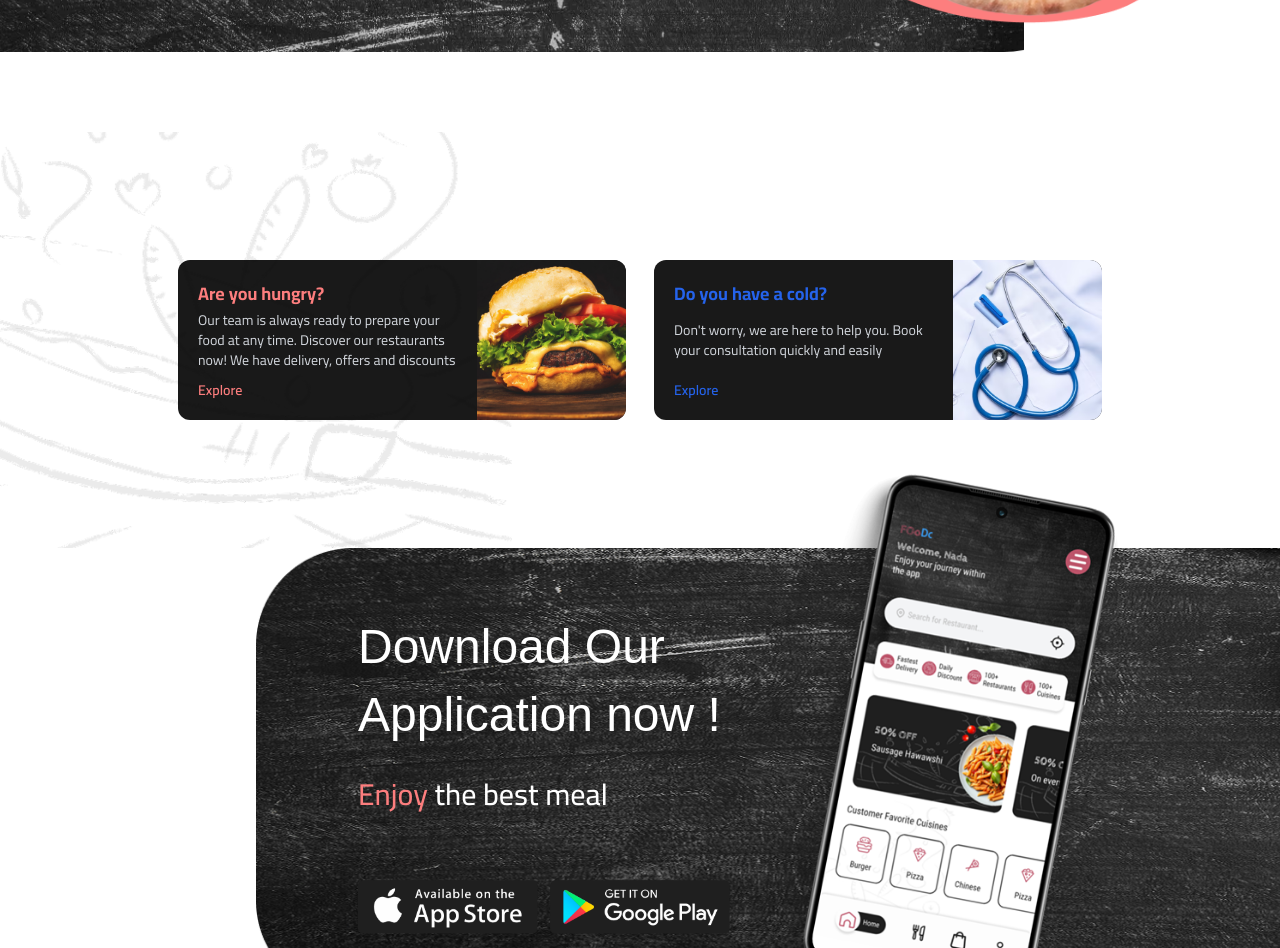
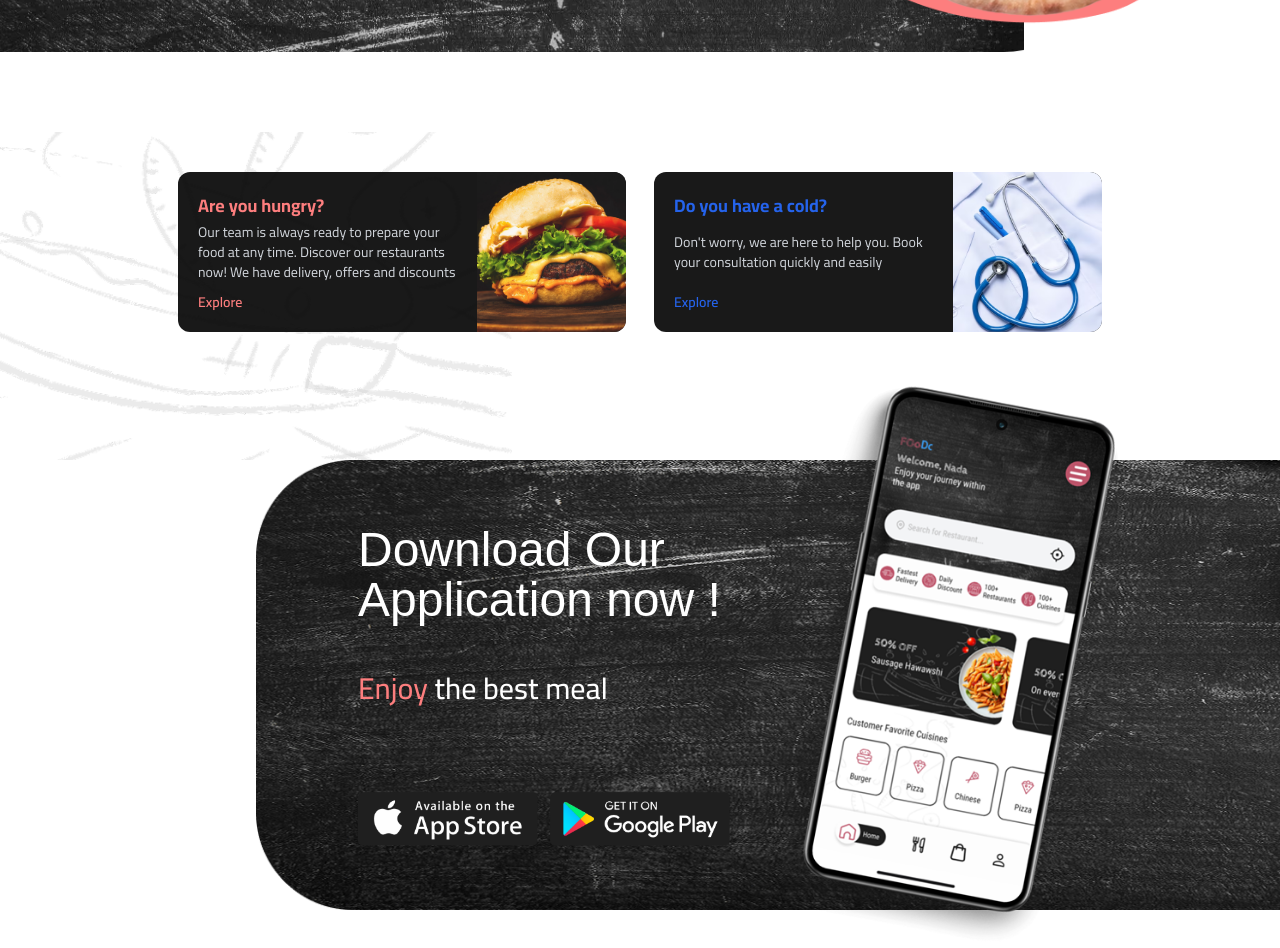
Before and after one commit to khaledas90/yalla-order, a Next.js app: page /AboutUs in a window 1280 px wide. Shown: the part 2180-3128 px from the top of the page. Built offline with nearby package versions, Linux system fonts and the light colour scheme; a web font is replaced by a local one.

Commit message:
Landing page alomst done but with finish touches

```diff
--- a/src/app/[locale]/(home)/_components/BeWithUsPartner.tsx
+++ b/src/app/[locale]/(home)/_components/BeWithUsPartner.tsx
@@ -25,7 +25,7 @@ const BeWithUs: React.FC = () => {
             <span className="text-main text-4xl">{t("What")} </span>
             {t("are you waiting for some?")}
           </p>
-          <span className=" mt-8">
+          <span className="mt-8 flex justify-center md:justify-start items-center">
             <Button
               text={t("Join us")}
               href="/ContactUs"
@@ -34,7 +34,7 @@ const BeWithUs: React.FC = () => {
             />
           </span>
         </div>
-        <div className="w-1/2  hidden md:block">
+        <div className="w-1/2 hidden md:block">
           <Image
             src={pizzaImg}
             alt="pizza"
--- a/src/app/[locale]/(home)/_components/DownloadApp.tsx
+++ b/src/app/[locale]/(home)/_components/DownloadApp.tsx
@@ -15,7 +15,7 @@ const DownloadApp = () => {
     return (
         <>
             <section className='pb-16'>
-                <div className='Navigate-Cards w-full md:py-32 pt-0 pb-10 px-5 background-download flex flex-col md:flex-row justify-center items-center gap-7'>
+                <div className='Navigate-Cards w-full md:pb-32 md:pt-10 pt-0 pb-20 px-5 background-download flex flex-col md:flex-row justify-center items-center gap-7'>
                     {/* Food Button */}
                     <NavigateCard
                         url="#"
@@ -37,7 +37,7 @@ const DownloadApp = () => {
                     <div className="relative lg:w-4/5 md:w-3/4 w-full h-[450px] download-app flex justify-center">
                         <div className="py-16 ps-16 text-white flex flex-col justify-between">
                             <h1
-                                className={`text-5xl leading-snug text-center rtl:text-right ltr:lg:text-left font-light`}
+                                className={`md:text-5xl text-4xl leading-snug rtl:text-right ltr:lg:text-left font-light`}
                             >
                                 <span className={`${cairoFont.className} rtl:inline ltr:hidden`}>
                                     {t("Download Our")}
@@ -49,7 +49,7 @@ const DownloadApp = () => {
                                     {t("Application now !")}
                                 </span>
                             </h1>
-                            <p className="font-medium text-white text-3xl text-center rtl:text-right ltr:lg:text-left">
+                            <p className="font-medium text-white text-3xl rtl:text-right ltr:lg:text-left">
                                 <span className="text-main">{t("Enjoy")} </span>
                                 {t("the best meal")}
                             </p>
--- a/src/app/[locale]/(home)/_components/Hero.tsx
+++ b/src/app/[locale]/(home)/_components/Hero.tsx
@@ -19,7 +19,7 @@ const Hero: React.FC = () => {
             <div className="mt-20 lg:ms-[100px] ms-0 md:ps-16 md:pt-10 ps-10 pt-5 relative">
               <LineWithDot />
               <h1
-                className={`text-6xl text-left pe-5 md:pe-10 font-light`}
+                className={`text-4xl md:text-6xl text-left pe-5 md:pe-10 font-light`}
               >
                 <span className={`${cairoFont.className} font-bold rtl:inline ltr:hidden`}>
                   {t("A unique")}
--- a/src/components/NavigateCard/index.tsx
+++ b/src/components/NavigateCard/index.tsx
@@ -18,7 +18,7 @@ const Index = (props: Props) => {
         <>
             <Link
                 href={props.url}
-                className="w-full h-40 max-w-md flex items-center bg-black/90 rounded-xl overflow-hidden transition-transform duration-300 hover:scale-95"
+                className="w-full sm:h-40 h-48 max-w-md flex items-center bg-black/90 rounded-xl overflow-hidden transition-transform duration-300 hover:scale-95"
             >
                 {/* Text Section */}
                 <div className="p-5 w-2/3 h-full flex flex-col justify-between">
```
